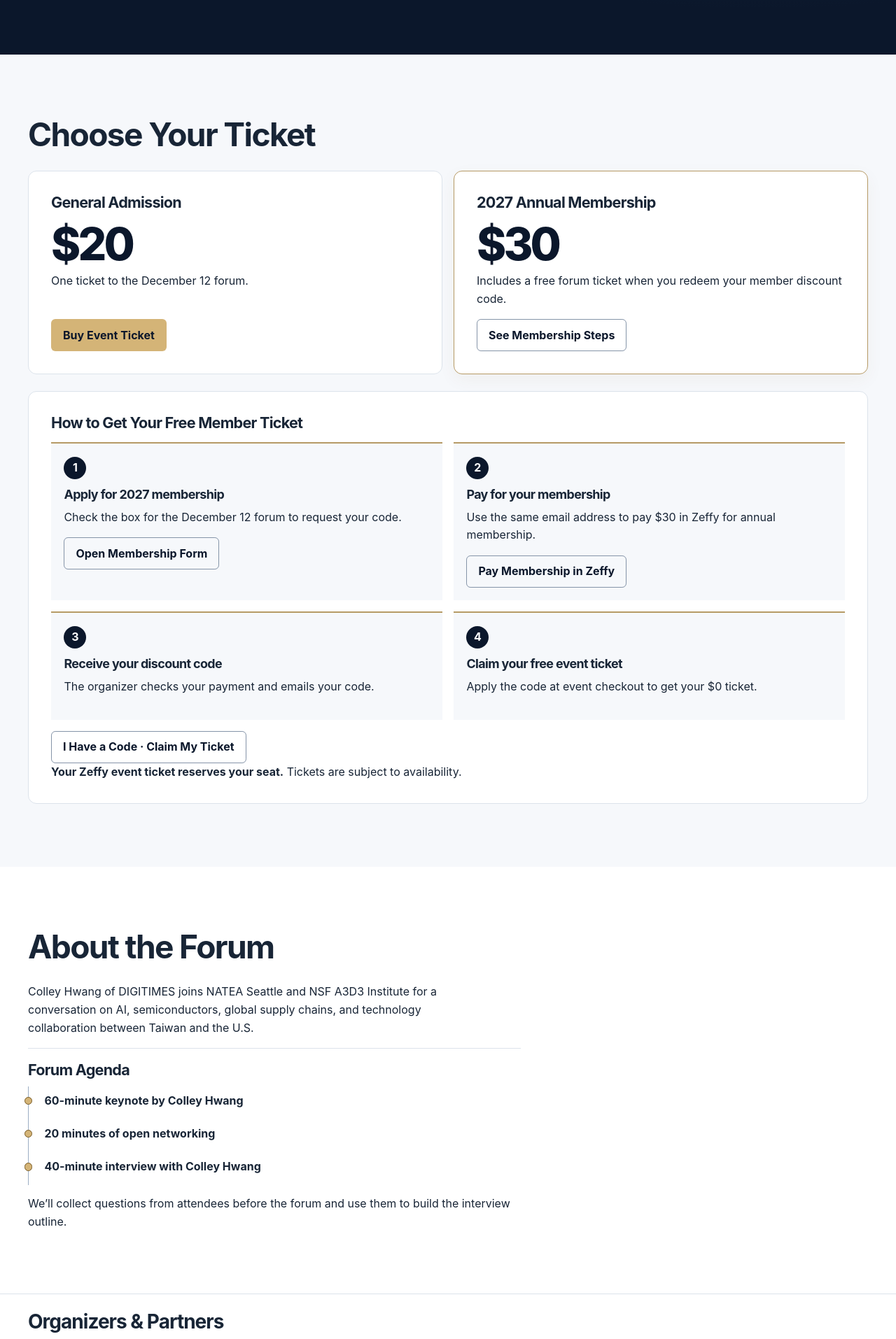
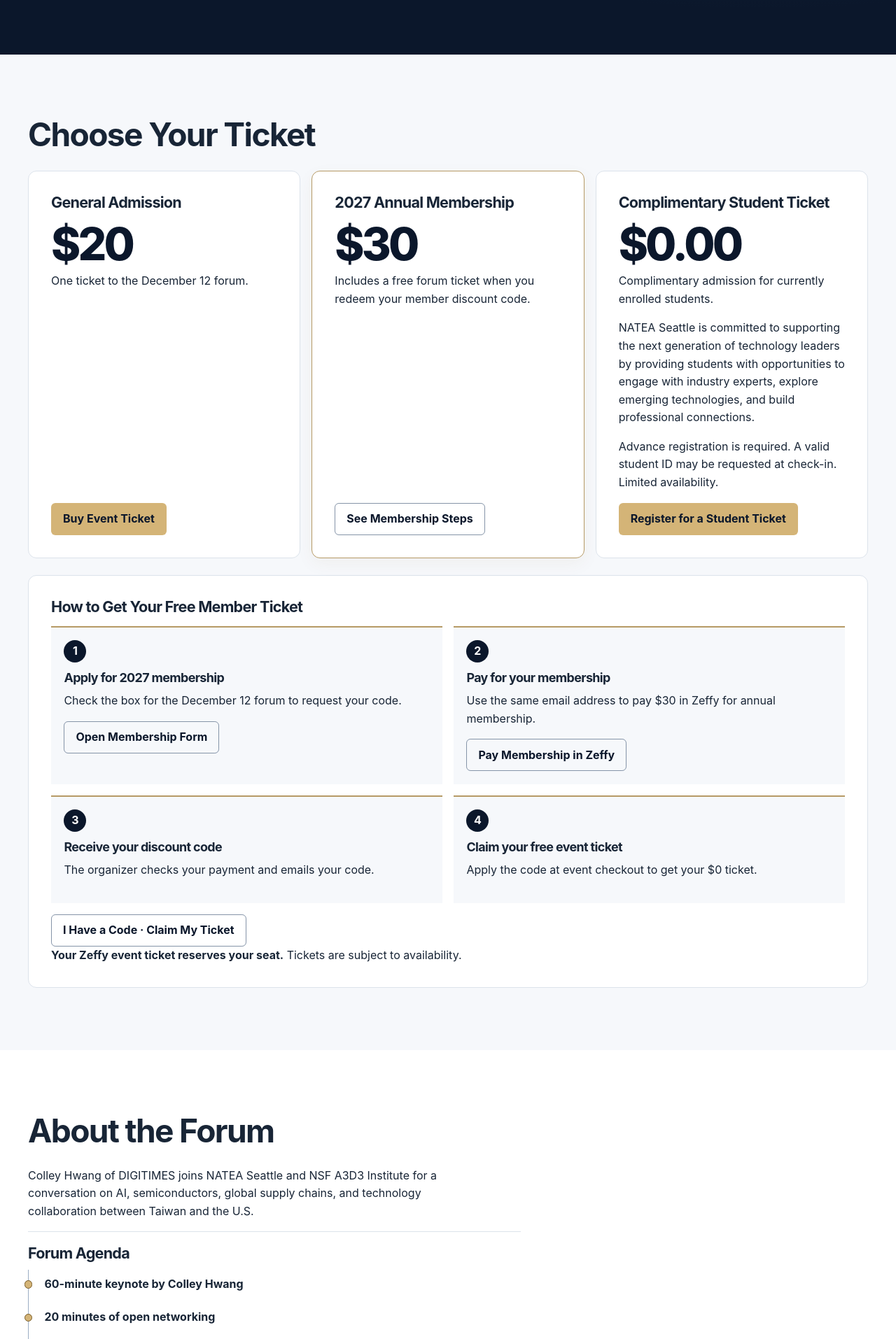
Before and after one commit to peculab/peculab.github.io, a Jekyll site: the page natea-digitimes-2026/index.html, which Jekyll copies as it is, in a window 1280 px wide. Shown: the part 589-2503 px from the top of the page at 70% size. Built offline with Jekyll 4.4.1, drawn with Linux system fonts in a browser that asks for light colours.

Commit message:
Add complimentary student ticket to NATEA event page

```diff
--- a/natea-digitimes-2026/app.js
+++ b/natea-digitimes-2026/app.js
@@ -94,7 +94,7 @@
     link(node, (member ? claim : open) ? config.urls.eventRegistration : null);
     node.target = "_blank";
     node.rel = "noopener noreferrer";
-    node.dataset.track = member ? "member_ticket_click" : "general_ticket_click";
+    node.dataset.track = `${node.dataset.ticket}_ticket_click`;
   });
 
   const annualNote = annualBenefit
--- a/natea-digitimes-2026/index.html
+++ b/natea-digitimes-2026/index.html
@@ -59,6 +59,14 @@
         <p class="price" data-price="generalAdmission">$20</p>
         <p>One ticket to the December 12 forum.</p>
         <a class="button primary" data-ticket="general" href="https://www.zeffy.com/en-US/ticketing/ai-semiconductors-and-global-supply-chains-a-conversation-with-colley-hwang" target="_blank" rel="noopener noreferrer">Buy Event Ticket</a><span class="status" data-purchase-status data-status hidden>Registration Open</span>
+      </article>
+      <article class="card" id="student-ticket">
+        <h3>Complimentary Student Ticket</h3>
+        <p class="price">$0.00</p>
+        <p>Complimentary admission for currently enrolled students.</p>
+        <p>NATEA Seattle is committed to supporting the next generation of technology leaders by providing students with opportunities to engage with industry experts, explore emerging technologies, and build professional connections.</p>
+        <p>Advance registration is required. A valid student ID may be requested at check-in. Limited availability.</p>
+        <a class="button primary" data-ticket="student" href="https://www.zeffy.com/en-US/ticketing/ai-semiconductors-and-global-supply-chains-a-conversation-with-colley-hwang" target="_blank" rel="noopener noreferrer">Register for a Student Ticket</a>
       </article>
       <article class="card member-card" id="membership-plan">
         <h3><span data-year>2027</span> Annual Membership</h3>
--- a/natea-digitimes-2026/styles.css
+++ b/natea-digitimes-2026/styles.css
@@ -82,7 +82,7 @@ p { margin: 0 0 1rem; }
 .org img { height: 40px; width: 56px; object-fit: contain; border-radius: .2rem; background: white; }
 .org p { font-size: .9rem; margin: 0; color: var(--muted); }
 .org [data-description] { margin-top: .75rem; }
-.price-grid { display: grid; grid-template-columns: repeat(2, minmax(0, 1fr)); gap: 1rem; margin-block: 1.5rem; }
+.price-grid { display: grid; grid-template-columns: repeat(3, minmax(0, 1fr)); gap: 1rem; margin-block: 1.5rem; }
 .general-card { grid-area: 1 / 1; }
 .member-card { grid-area: 1 / 2; }
 .card { padding: clamp(1.15rem, 3vw, 2rem); border: 1px solid var(--border); border-radius: .75rem; background: white; }
```
